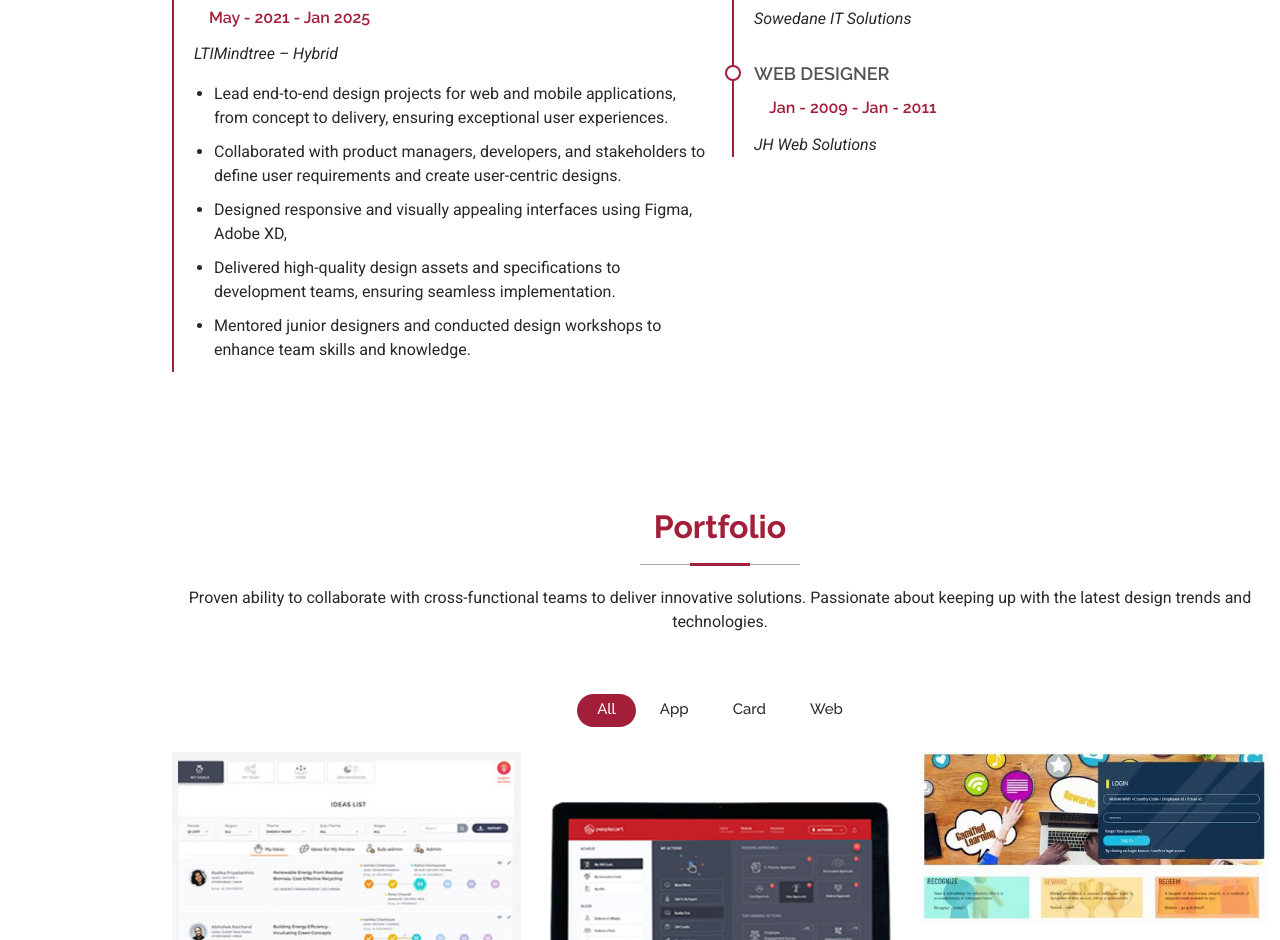
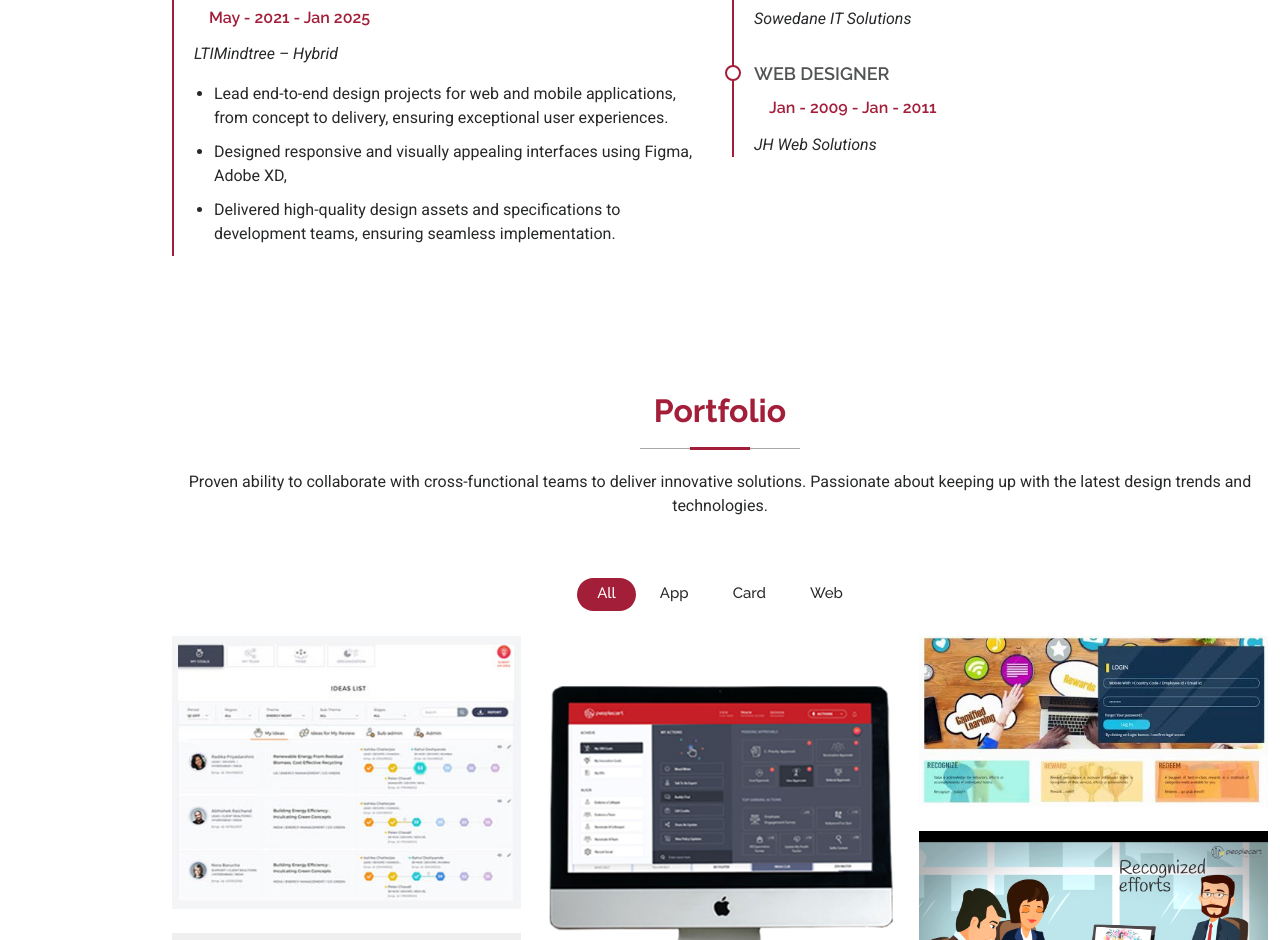
Before and after one commit to Md-sultan/designer, a plain HTML site: page index.html in a window 1280 px wide. Shown: the part 2361-3301 px from the top of the page. Drawn offline with Linux system fonts and the light colour scheme.

Commit message:
Update index.html
Text Changes

```diff
--- a/index.html
+++ b/index.html
@@ -180,10 +180,8 @@
               <p><em>LTIMindtree – Hybrid </em></p>
               <ul>
                   <li>Lead end-to-end design projects for web and mobile applications, from concept to delivery, ensuring exceptional user experiences.</li>
-                  <li>Collaborated with product managers, developers, and stakeholders to define user requirements and create user-centric designs.</li>
                   <li>Designed responsive and visually appealing interfaces using Figma, Adobe XD,</li>
                   <li>Delivered high-quality design assets and specifications to development teams, ensuring seamless implementation.</li>
-                  <li>Mentored junior designers and conducted design workshops to enhance team skills and knowledge.</li>
               </ul>
             </div><!-- Edn Resume Item -->
           </div>
```
